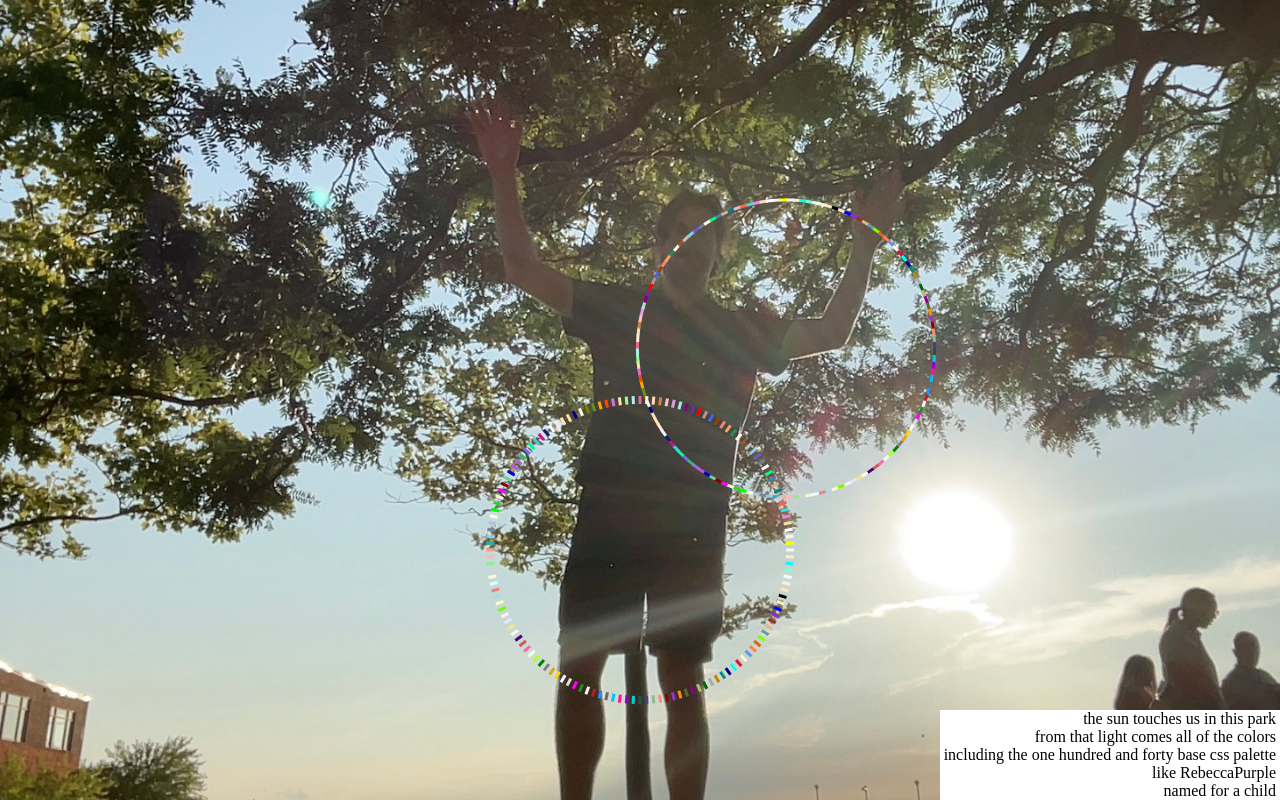
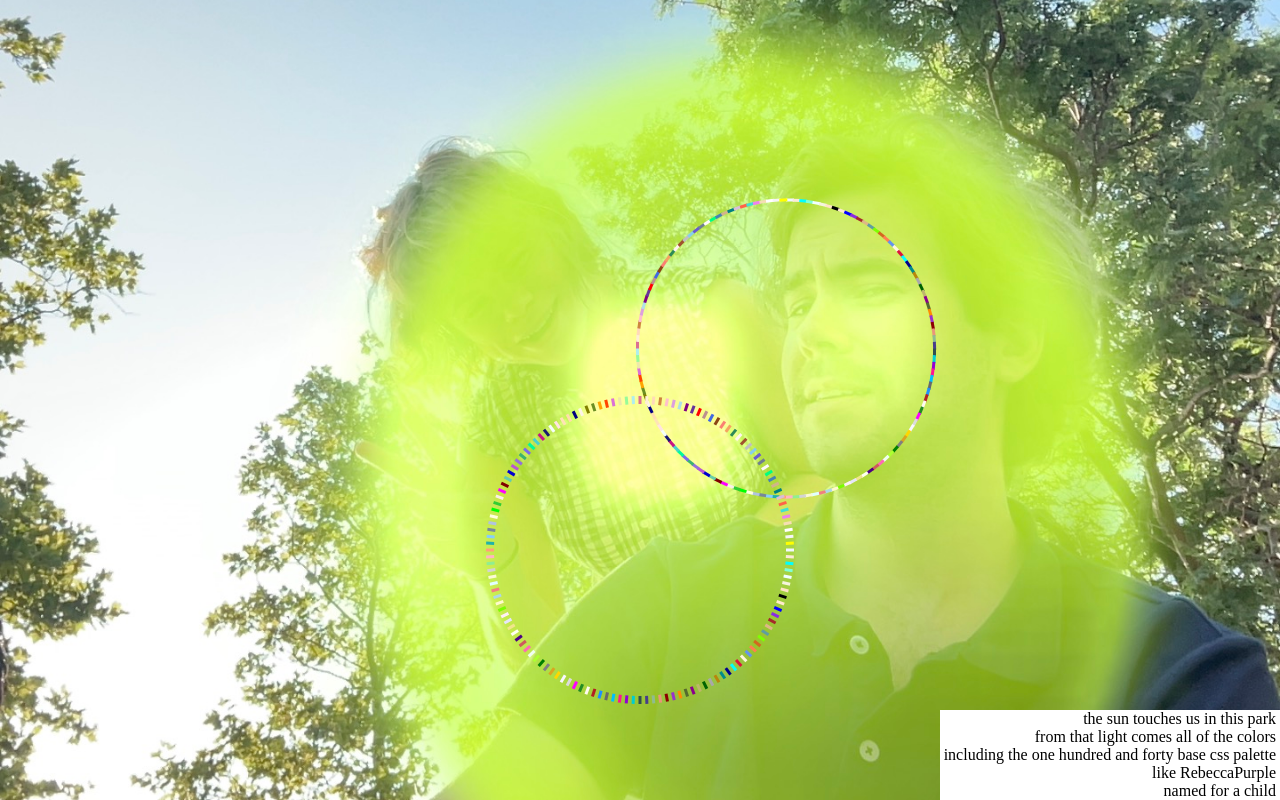
Before and after one commit to elliottetzkorn/html_energy, a plain HTML site: page index.html in a window 1280 px wide. Drawn offline with Linux system fonts and the light colour scheme.

Commit message:
Revert "Change image"
This reverts commit e244e443c29b4e0e8f55f71f97937a8c127034d1.

```diff
--- a/index.html
+++ b/index.html
@@ -7,7 +7,7 @@
     <title>HTML Energy</title>
     <style>
         body {
-            background-image: url('sun.jpg');
+            background-image: url('energy.jpg');
             background-size: cover;
             background-position: center;
             background-repeat: no-repeat;
```
Also changed, not shown: energy.jpg (added), sun.jpg (deleted).
